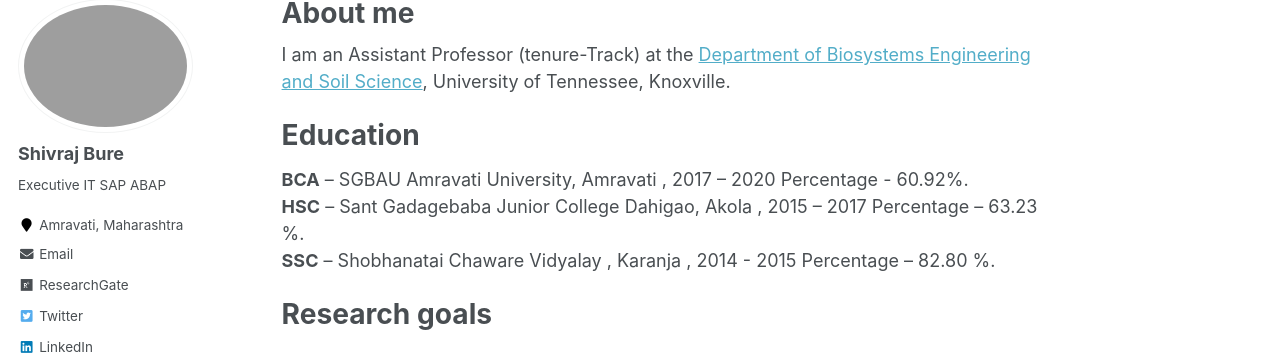
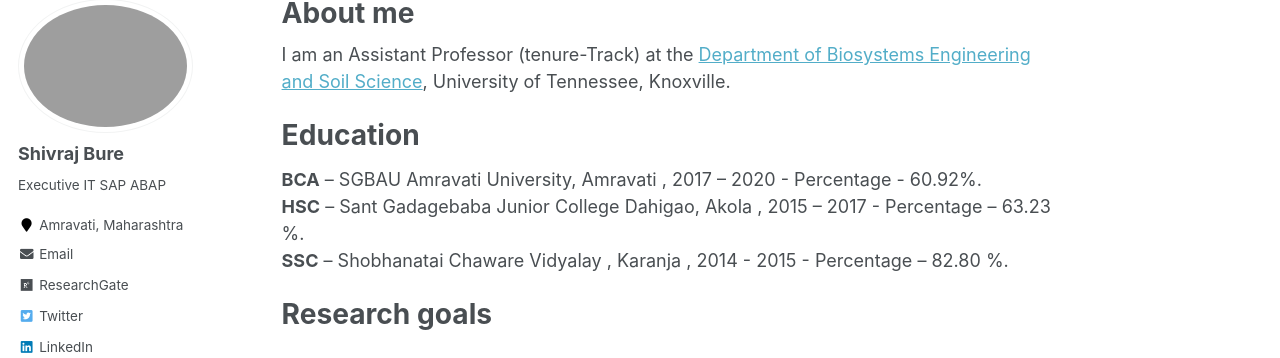
Before and after one commit to Shiv9552/SHIVPORTFOLIO, a Jekyll site: the page built from _pages/about.md, in a window 1280 px wide and 900 px high. Shown: the part 119-477 px from the top of the window. Built offline with Jekyll 4.4.1, drawn with Linux system fonts in a browser that asks for light colours; some web fonts are replaced.

```diff
--- a/_pages/about.md
+++ b/_pages/about.md
@@ -13,11 +13,11 @@ I am an Assistant Professor (tenure-Track) at the [Department of Biosystems Engi
 
 # Education
 
-**BCA** -- SGBAU Amravati University, Amravati ,             2017 – 2020     Percentage - 60.92%.
+**BCA** -- SGBAU Amravati University, Amravati ,             2017 – 2020     -  Percentage - 60.92%.
 <br/>
-**HSC** -- Sant Gadagebaba Junior College Dahigao, Akola ,   2015 – 2017     Percentage – 63.23 %.
+**HSC** -- Sant Gadagebaba Junior College Dahigao, Akola ,   2015 – 2017     -  Percentage – 63.23 %.
 <br/>
-**SSC** -- Shobhanatai Chaware Vidyalay , Karanja ,          2014 - 2015     Percentage – 82.80 %.
+**SSC** -- Shobhanatai Chaware Vidyalay , Karanja ,          2014 - 2015     -  Percentage – 82.80 %.
 
 # Research goals
 
```
